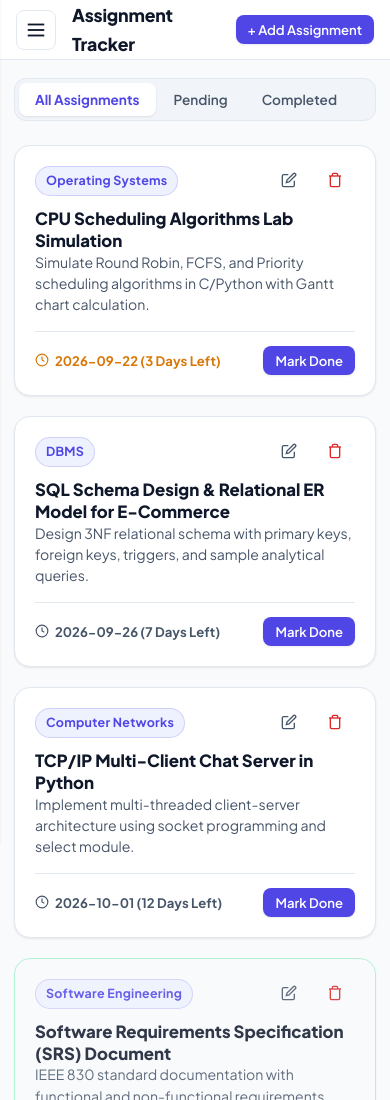
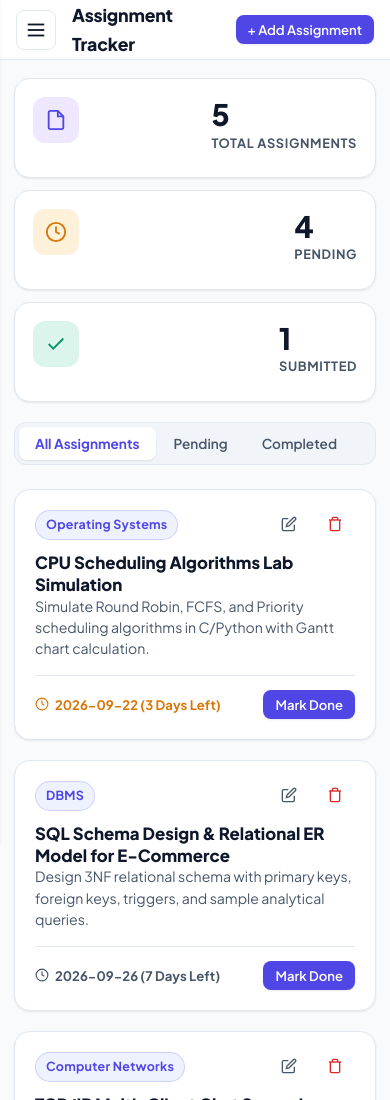
Before and after one commit to STAROY07/Nexora, a plain HTML site: page frontend/assignments.html in a window 390 px wide. Shown: the top 1100 px of the page. Drawn offline with Linux system fonts and the light colour scheme; no server answers.

Commit message:
fix: stats showing 0 - add assignment toggle, task/assignment filtering, stat cards, bump seed version

```diff
--- a/frontend/assignments.html
+++ b/frontend/assignments.html
@@ -91,6 +91,37 @@
       </header>
 
       <main class="content-body">
+        <!-- Summary Stats -->
+        <div class="stats-grid" style="margin-bottom: 20px;">
+          <div class="stat-card">
+            <div class="stat-icon" style="background: rgba(139,92,246,0.15); color: var(--primary);">
+              <svg viewBox="0 0 24 24"><path d="M14 2H6a2 2 0 0 0-2 2v16a2 2 0 0 0 2 2h12a2 2 0 0 0 2-2V8z"/><polyline points="14 2 14 8 20 8"/></svg>
+            </div>
+            <div class="stat-info">
+              <div class="stat-value" id="assignStatTotal">0</div>
+              <div class="stat-label">Total Assignments</div>
+            </div>
+          </div>
+          <div class="stat-card">
+            <div class="stat-icon" style="background: rgba(245,158,11,0.15); color: var(--warning);">
+              <svg viewBox="0 0 24 24"><circle cx="12" cy="12" r="10"/><polyline points="12 6 12 12 16 14"/></svg>
+            </div>
+            <div class="stat-info">
+              <div class="stat-value" id="assignStatPending">0</div>
+              <div class="stat-label">Pending</div>
+            </div>
+          </div>
+          <div class="stat-card">
+            <div class="stat-icon" style="background: rgba(16,185,129,0.15); color: var(--success);">
+              <svg viewBox="0 0 24 24"><polyline points="20 6 9 17 4 12"/></svg>
+            </div>
+            <div class="stat-info">
+              <div class="stat-value" id="assignStatCompleted">0</div>
+              <div class="stat-label">Submitted</div>
+            </div>
+          </div>
+        </div>
+
         <!-- Filter Tabs -->
         <div class="filter-bar">
           <div class="tab-group">
--- a/frontend/js/assignments.js
+++ b/frontend/js/assignments.js
@@ -7,10 +7,26 @@ let currentAssignmentFilter = 'All';
 let editingAssignmentId = null;
 
 document.addEventListener('DOMContentLoaded', () => {
+  loadAssignmentStats();
   loadAssignments();
   initAssignmentFilters();
   initAssignmentForm();
 });
+
+async function loadAssignmentStats() {
+  const data = await fetchAPI('/api/assignments');
+  if (!data || !data.success) return;
+  const assignments = data.assignments || [];
+  const total = assignments.length;
+  const completed = assignments.filter(a => a.status === 'Completed').length;
+  const pending = total - completed;
+  const totalEl = document.getElementById('assignStatTotal');
+  const pendingEl = document.getElementById('assignStatPending');
+  const completedEl = document.getElementById('assignStatCompleted');
+  if (totalEl) totalEl.textContent = total;
+  if (pendingEl) pendingEl.textContent = pending;
+  if (completedEl) completedEl.textContent = completed;
+}
 
 async function loadAssignments() {
   const container = document.getElementById('assignmentsGridContainer');
@@ -185,6 +201,7 @@ async function toggleAssignmentStatus(id) {
   const res = await fetchAPI(`/api/assignments/${id}/toggle`, { method: 'PATCH' });
   if (res && res.success) {
     showToast(res.message, 'success');
+    loadAssignmentStats();
     loadAssignments();
   }
 }
@@ -195,6 +212,7 @@ async function deleteAssignment(id) {
   const res = await fetchAPI(`/api/assignments/${id}`, { method: 'DELETE' });
   if (res && res.success) {
     showToast(res.message, 'success');
+    loadAssignmentStats();
     loadAssignments();
   }
 }
--- a/frontend/js/main.js
+++ b/frontend/js/main.js
@@ -3,7 +3,7 @@
  * Main Frontend Script: Navigation, LocalStorage Fallback Store, and Common Utilities
  */
 
-const DATA_STORAGE_VERSION = 'nexora_data_v4';
+const DATA_STORAGE_VERSION = 'nexora_data_v5';
 
 document.addEventListener('DOMContentLoaded', () => {
   initLocalStorageData();
@@ -432,7 +432,13 @@ function handleClientFallback(url, options = {}) {
   if (url.includes('/api/assignments')) {
     let items = JSON.parse(localStorage.getItem('nexora_assignments') || '[]');
     if (method === 'GET') {
-      const formatted = items.map(a => ({
+      const urlObj = new URL(url, 'http://localhost');
+      const statusFilter = urlObj.searchParams.get('status');
+      let filtered = [...items];
+      if (statusFilter && statusFilter !== 'All') {
+        filtered = filtered.filter(a => a.status === statusFilter);
+      }
+      const formatted = filtered.map(a => ({
         ...a,
         days_left: calcDaysRemaining(a.submission_date).days_left
       }));
@@ -525,13 +531,36 @@ function handleClientFallback(url, options = {}) {
     }
   }
 
+  // Assignment Toggle
+  if (url.includes('/api/assignments') && url.includes('/toggle')) {
+    let items = JSON.parse(localStorage.getItem('nexora_assignments') || '[]');
+    const idMatch = url.match(/\/api\/assignments\/(\d+)\/toggle/);
+    if (idMatch) {
+      const aId = Number(idMatch[1]);
+      items = items.map(a => a.id === aId ? { ...a, status: a.status === 'Completed' ? 'Pending' : 'Completed' } : a);
+      localStorage.setItem('nexora_assignments', JSON.stringify(items));
+      return { success: true, message: 'Assignment status updated!' };
+    }
+  }
+
   const simpleCols = ['tasks', 'notes'];
   for (const col of simpleCols) {
     if (url.includes(`/api/${col}`)) {
       let items = JSON.parse(localStorage.getItem(`nexora_${col}`) || '[]');
 
       if (method === 'GET' && !url.match(new RegExp(`/api/${col}/\\d+`))) {
-        return { success: true, [col]: items };
+        // Apply status filter
+        const urlObj = new URL(url, 'http://localhost');
+        const statusFilter = urlObj.searchParams.get('status');
+        const priorityFilter = urlObj.searchParams.get('priority');
+        let filtered = [...items];
+        if (statusFilter && statusFilter !== 'All') {
+          filtered = filtered.filter(item => item.status === statusFilter);
+        }
+        if (col === 'tasks' && priorityFilter && priorityFilter !== 'All') {
+          filtered = filtered.filter(item => item.priority === priorityFilter);
+        }
+        return { success: true, [col]: filtered };
       }
 
       if (method === 'POST') {
```
Also changed, not shown: frontend/js/tasks.js (+18 -0 lines), frontend/tasks.html (+31 -0 lines).
